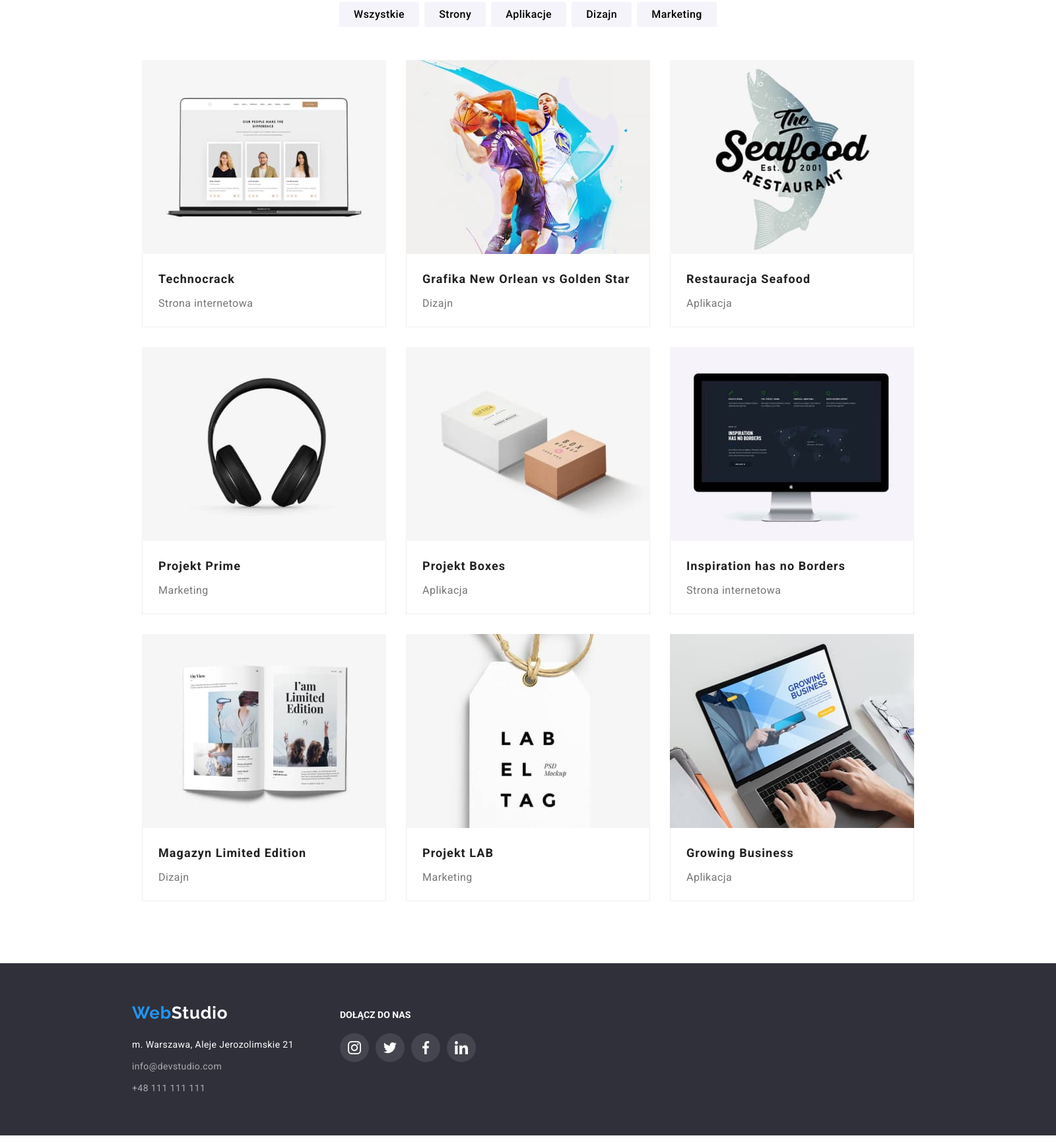
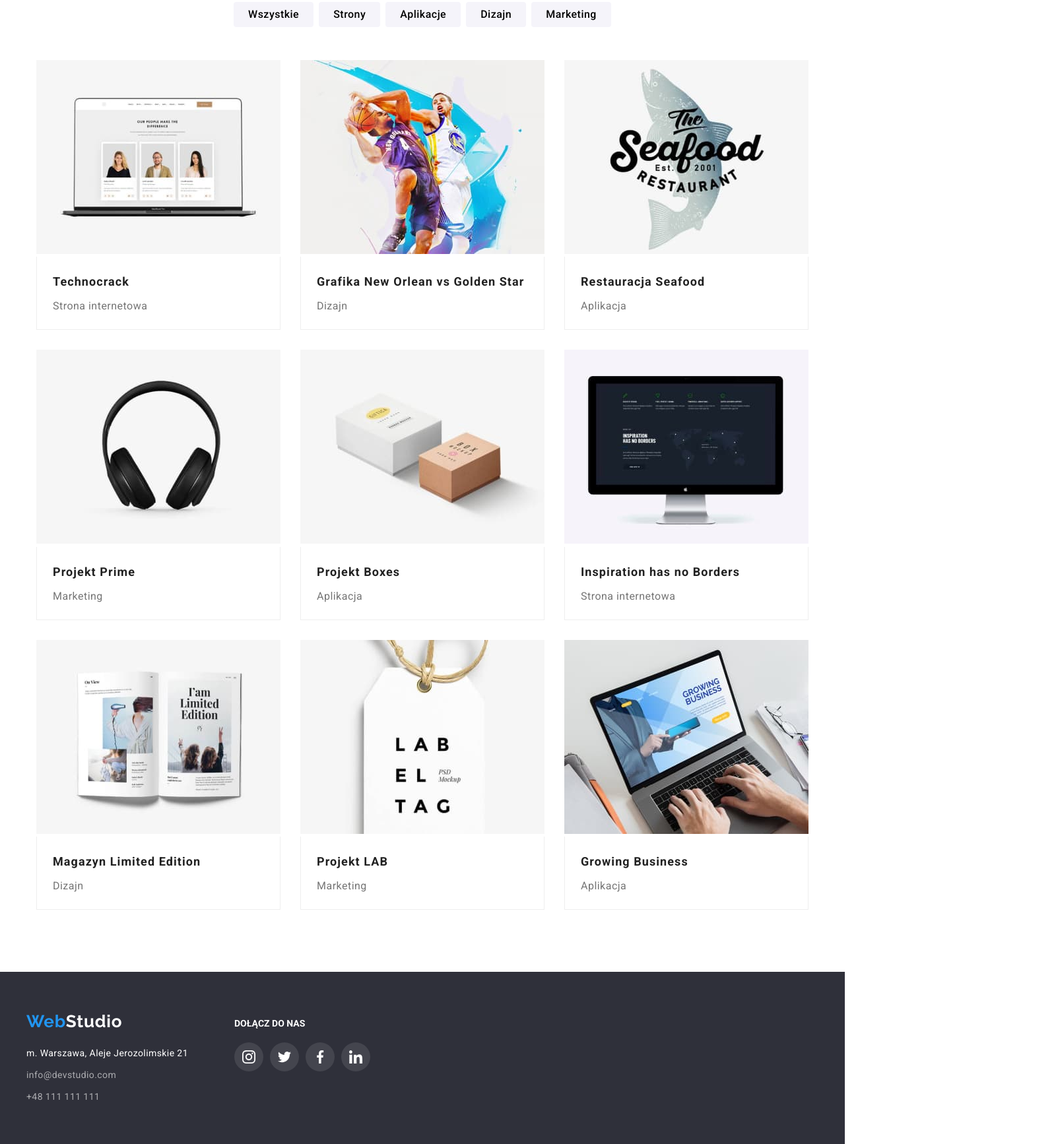
Before and after one commit to adrianastulich/goit-markup-hw-05, a plain HTML site: page portfolio.html in a window 1280 px wide. Shown: the part 177-1911 px from the top of the page at 66% size, 1600 px wide, since content can reach past the window. Drawn offline with nearby package versions, Linux system fonts and the light colour scheme.

Commit message:
update CSS HW05

```diff
--- a/css/styles.css
+++ b/css/styles.css
@@ -18,10 +18,11 @@
   --icon-color: #afb1b8;
 }
 body {
+  position: relative;
   font-family: "Roboto", sans-serif;
   background-color: var(--brand-color);
   color: var(--brand-text-color);
-  width: 1600px;
+  width: 100vw;
   margin: 0 auto;
 }
 ul,
@@ -125,14 +126,13 @@ nav {
 .headermenu-item:hover:after {
   content: "";
   position: absolute;
-  bottom: -1px;
+  bottom: -3.5px;
   left: 0;
   width: 100%;
   height: 4px;
   background-color: #2196f3;
   border-radius: 2px;
-  margin-bottom: 0;
-  padding: 0;
+
 }
 .header-contacts {
   display: flex;
@@ -144,6 +144,7 @@ nav {
   color: var(--text-color);
   text-decoration: none;
   transition: color 250ms cubic-bezier(0.4, 0, 0.2, 1);
+  transition: fill 150ms cubic-bezier(0.4, 0, 0.2, 1);
 }
 .header-contacts:visited {
   color: var(--text-color);
@@ -431,7 +432,7 @@ nav {
   color: var(--text-color);
   margin: 0;
 }
-/* box-shadow: <x-offset> <y-offset> <blur> <spread> <color> */
+
 .portfolio-card {
   margin: 0;
   display: flex;
@@ -439,9 +440,42 @@ nav {
   justify-content: center;
   transition: box-shadow 250ms cubic-bezier(0.4, 0, 0.2, 1);
 }
+.portfolio-box{
+  position: relative;
+  overflow: hidden;
+}
+.overlay{
+  position: absolute;
+  top: 0;
+  left: 0;
+  width: 100%;
+  height: 100%;
+  transform: translateY(+150%);
+  transition: transform .3s cubic-bezier(.2,0,.2,1);
+  background-color: rgba(33, 150, 243, 0.9) ;
+
+}
+.portfoliocard-overlay-text{
+  font-size: 18px;
+  letter-spacing: 0.03em;
+  line-height: 1.75rem;
+  font-weight: 400;
+  color: var(--brand-color);
+  width: 81.35%;
+  height:66.67% ;
+  position: absolute;
+  left: 6.5%;
+  top: 16.66%;
+
+}
 .portfolio-card:hover,
 .portfolio-card:focus {
   box-shadow: 1px 4px 6px 0px var(--fifth-shadow-color);
+
+}
+.portfolio-card:hover .overlay{
+  transform: translateY(0);
+
 }
 .portfolio-card-description {
   background-color: var(--brand-color);
@@ -452,6 +486,7 @@ nav {
   border-left: 1px solid var(--second-border-color);
   border-bottom: 1px solid var(--second-border-color);
   border-right: 1px solid var(--second-border-color);
+  z-index: 0;
 }
 /* end of portfolio */
 
@@ -545,7 +580,7 @@ nav {
   margin: 0;
   margin-bottom: 9px;
   padding: 0;
-  transition: color 2500ms cubic-bezier(0.4, 0, 0.2, 1);
+  transition: color 250ms cubic-bezier(0.4, 0, 0.2, 1);
 }
 .footer-contacts-phone {
   font-size: 14px;
@@ -567,3 +602,45 @@ nav {
 }
 
 /* end of footer */
+
+.backdrop{
+  position: fixed;
+  width: 100vw;
+  height: 100vh;
+  left:0;
+  top:0;
+  background-color: rgba(0, 0, 0, 0.1);
+}
+.is-hidden{
+  opacity:0;
+  visibility: hidden;
+  pointer-events: none;
+
+}
+.is-hidden .modal{
+  transform: translateY(100%) translateX(-100%) rotate(180deg);
+}
+.modal{
+  position: relative;
+  margin: auto;
+  margin-top: 10%;
+  width: 528px;
+  height: 581px;
+  background-color: var(--brand-color);
+  border-radius: 4px;
+  transition: transform 1000ms;
+}
+.close-button{
+  display: flex;
+  align-items: center;
+  justify-content: center;
+  width: 30px;
+  height: 30px;
+  border: 1px solid rgba(0, 0, 0, 0.1);
+  border-radius: 50%;
+  position: absolute;
+  right: 8px;
+  top:8px;
+  background-color: var(--brand-color);
+  cursor: pointer;
+}
--- a/index.html
+++ b/index.html
@@ -48,11 +48,11 @@
         </div>
       </header>
     </div>
-    <!-- takie samo dla obywdu stron -->
+    <!-- same for both pages -->
     <main>
       <div class="main-div">
         <h1 class="main-title">EFEKTYWNE ROZWIĄZANIA DLA WASZEGO BIZNESU</h1>
-        <button type="button" class="maindiv-button">Zamów usługę</button>
+        <button type="button" class="maindiv-button" data-modal-open>Zamów usługę</button>
       </div>
       <div class="container">
         <div class="section">
@@ -375,5 +375,11 @@
         </div>
       </div>
     </footer>
+    <div class="backdrop is-hidden" data-modal>
+    <div class="modal">
+      <button type="button" class="close-button" data-modal-close>X</button>
+    </div>
+  </div>
+    <script src="./js/modal.js"></script>
   </body>
 </html>
--- a/portfolio.html
+++ b/portfolio.html
@@ -62,12 +62,18 @@
           <ul class="portfolio-list">
             <li>
               <figure class="portfolio-card">
+                <div class="portfolio-box">
                 <img
                   src="./images/portfolio1.jpg"
                   alt="Otwarty laptop"
                   width="370"
                   height="294"
                 />
+                <div class="overlay">
+                  <p class="portfoliocard-overlay-text">Technocrack jest popularną platformą wykorzystywaną do rozpowszechniania koronawirusa. Firmy wykorzystują tę platformę do celów szpiegowskich i ataków na niezabezpieczone serwery konkurencji</p>
+                </div>
+              </div>
+
                 <figcaption class="portfolio-card-description">
                   <h4 class="portfolio-name">Technocrack</h4>
                   <p class="portfolio-category">Strona internetowa</p>
@@ -76,12 +82,19 @@
             </li>
             <li>
               <figure class="portfolio-card">
+                <div class="portfolio-box">
                 <img
                   src="./images/portfolio2.jpg"
                   alt="Grafika dwóch koszykarzy"
                   width="370"
                   height="294"
                 />
+                <div class="overlay">
+                  <p class="portfoliocard-overlay-text">Technocrack jest popularną platformą wykorzystywaną do rozpowszechniania
+                    koronawirusa. Firmy wykorzystują tę platformę do celów szpiegowskich i ataków na niezabezpieczone serwery
+                    konkurencji</p>
+                </div>
+                </div>
                 <figcaption class="portfolio-card-description">
                   <h4 class="portfolio-name">
                     Grafika New Orlean vs Golden Star
@@ -92,12 +105,19 @@
             </li>
             <li>
               <figure class="portfolio-card">
+                <div class="portfolio-box">
                 <img
                   src="./images/portfolio3.jpg"
                   alt="Logo restauracji"
                   width="370"
                   height="294"
                 />
+                <div class="overlay">
+                  <p class="portfoliocard-overlay-text">Technocrack jest popularną platformą wykorzystywaną do rozpowszechniania
+                    koronawirusa. Firmy wykorzystują tę platformę do celów szpiegowskich i ataków na niezabezpieczone serwery
+                    konkurencji</p>
+                </div>
+                </div>
                 <figcaption class="portfolio-card-description">
                   <h4 class="portfolio-name">Restauracja Seafood</h4>
                   <p class="portfolio-category">Aplikacja</p>
@@ -106,12 +126,19 @@
             </li>
             <li>
               <figure class="portfolio-card">
+                <div class="portfolio-box">
                 <img
                   src="./images/portfolio4.jpg"
                   alt="Słuchawki nauszne"
                   width="370"
                   height="294"
                 />
+                <div class="overlay">
+                  <p class="portfoliocard-overlay-text">Technocrack jest popularną platformą wykorzystywaną do rozpowszechniania
+                    koronawirusa. Firmy wykorzystują tę platformę do celów szpiegowskich i ataków na niezabezpieczone serwery
+                    konkurencji</p>
+                </div>
+                </div>
                 <figcaption class="portfolio-card-description">
                   <h4 class="portfolio-name">Projekt Prime</h4>
                   <p class="portfolio-category">Marketing</p>
@@ -120,12 +147,19 @@
             </li>
             <li>
               <figure class="portfolio-card">
+                <div class="portfolio-box">
                 <img
                   src="./images/portfolio5.jpg"
                   alt="Dwa kartony"
                   width="370"
                   height="294"
                 />
+                <div class="overlay">
+                  <p class="portfoliocard-overlay-text">Technocrack jest popularną platformą wykorzystywaną do rozpowszechniania
+                    koronawirusa. Firmy wykorzystują tę platformę do celów szpiegowskich i ataków na niezabezpieczone serwery
+                    konkurencji</p>
+                </div>
+                </div>
                 <figcaption class="portfolio-card-description">
                   <h4 class="portfolio-name">Projekt Boxes</h4>
                   <p class="portfolio-category">Aplikacja</p>
@@ -134,12 +168,19 @@
             </li>
             <li>
               <figure class="portfolio-card">
+                <div class="portfolio-box">
                 <img
                   src="./images/portfolio6.jpg"
                   alt="Monitor od komputera"
                   width="370"
                   height="294"
                 />
+                <div class="overlay">
+                  <p class="portfoliocard-overlay-text">Technocrack jest popularną platformą wykorzystywaną do rozpowszechniania
+                    koronawirusa. Firmy wykorzystują tę platformę do celów szpiegowskich i ataków na niezabezpieczone serwery
+                    konkurencji</p>
+                </div>
+                </div>
                 <figcaption class="portfolio-card-description">
                   <h4 class="portfolio-name">Inspiration has no Borders</h4>
                   <p class="portfolio-category">Strona internetowa</p>
@@ -148,12 +189,19 @@
             </li>
             <li>
               <figure class="portfolio-card">
+                <div class="portfolio-box">
                 <img
                   src="./images/portfolio7.jpg"
                   alt="Otwarty magazyn"
                   width="370"
                   height="294"
                 />
+                <div class="overlay">
+                  <p class="portfoliocard-overlay-text">Technocrack jest popularną platformą wykorzystywaną do rozpowszechniania
+                    koronawirusa. Firmy wykorzystują tę platformę do celów szpiegowskich i ataków na niezabezpieczone serwery
+                    konkurencji</p>
+                </div>
+                </div>
                 <figcaption class="portfolio-card-description">
                   <h4 class="portfolio-name">Magazyn Limited Edition</h4>
                   <p class="portfolio-category">Dizajn</p>
@@ -162,12 +210,19 @@
             </li>
             <li>
               <figure class="portfolio-card">
+                <div class="portfolio-box">
                 <img
                   src="./images/portfolio8.jpg"
                   alt="Metka na sznurku"
                   width="370"
                   height="294"
                 />
+                <div class="overlay">
+                  <p class="portfoliocard-overlay-text">Technocrack jest popularną platformą wykorzystywaną do rozpowszechniania
+                    koronawirusa. Firmy wykorzystują tę platformę do celów szpiegowskich i ataków na niezabezpieczone serwery
+                    konkurencji</p>
+                </div>
+                </div>
                 <figcaption class="portfolio-card-description">
                   <h4 class="portfolio-name">Projekt LAB</h4>
                   <p class="portfolio-category">Marketing</p>
@@ -176,12 +231,19 @@
             </li>
             <li>
               <figure class="portfolio-card">
+                <div class="portfolio-box">
                 <img
                   src="./images/portfolio9.jpg"
                   alt="Otwarty laptop na biurku"
                   width="370"
                   height="294"
                 />
+                <div class="overlay">
+                  <p class="portfoliocard-overlay-text">Technocrack jest popularną platformą wykorzystywaną do rozpowszechniania
+                    koronawirusa. Firmy wykorzystują tę platformę do celów szpiegowskich i ataków na niezabezpieczone serwery
+                    konkurencji</p>
+                </div>
+                </div>
                 <figcaption class="portfolio-card-description">
                   <h4 class="portfolio-name">Growing Business</h4>
                   <p class="portfolio-category">Aplikacja</p>
```
Also changed, not shown: js/modal.js (added, +14 -0 lines).
